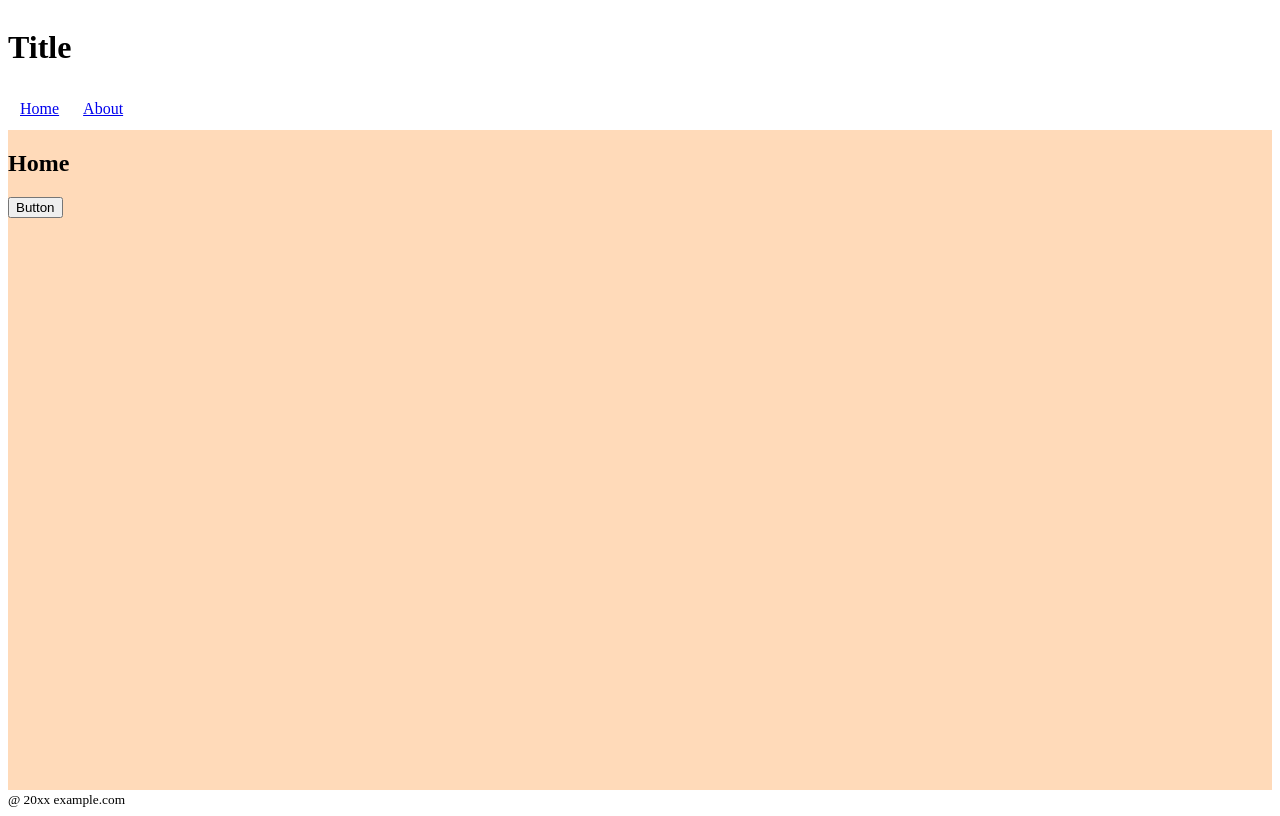
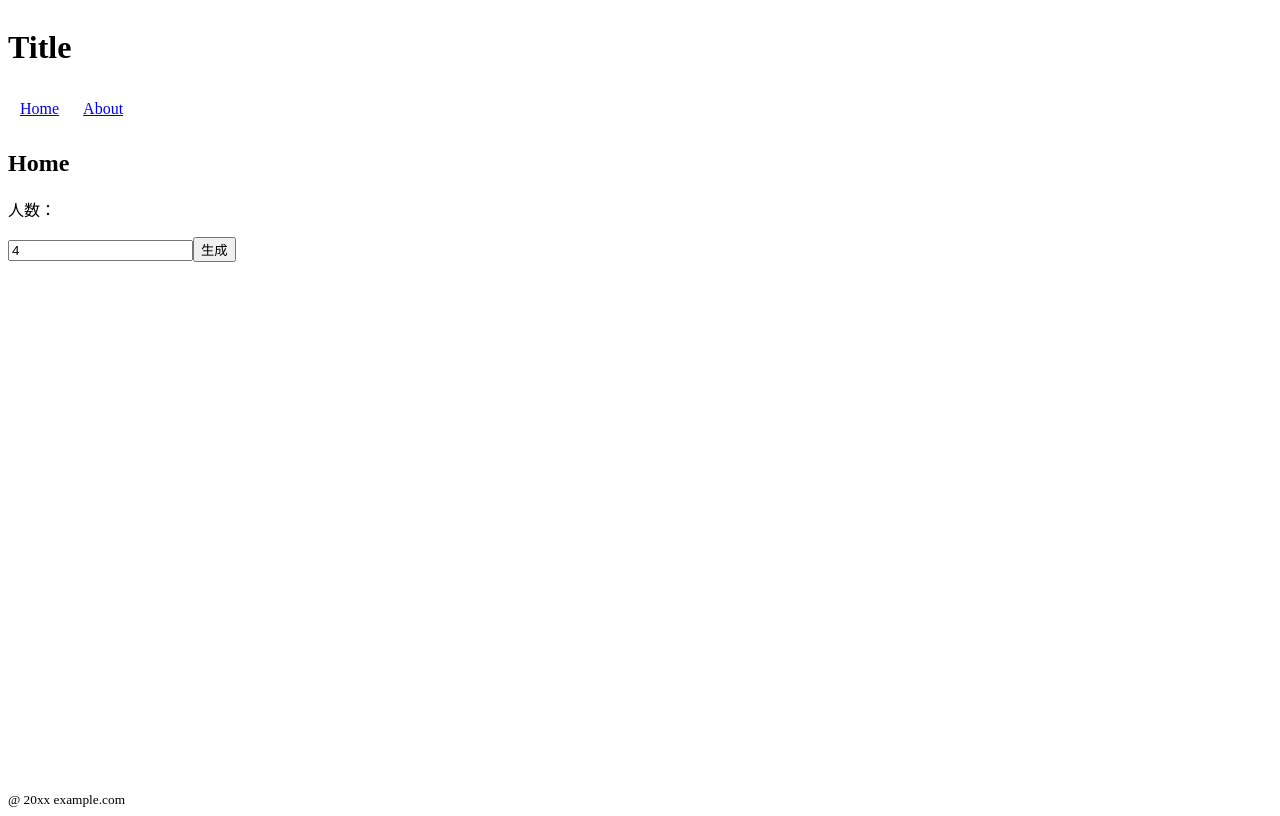
Before and after one commit to MasaoSasaki/doubles-front, a Next.js app: page / in a window 1280 px wide. Built offline with nearby package versions, Linux system fonts and the light colour scheme.

Commit message:
Add test api request

```diff
--- a/src/pages/index.tsx
+++ b/src/pages/index.tsx
@@ -1,10 +1,18 @@
 import type { NextPage } from "next";
 import Head from "next/head";
 import { Layout } from "src/components/layout";
+import { useState, useEffect } from "react";
+
+const url = "https://api.github.com/repos/zeit/next.js";
 
 const Home: NextPage = () => {
   const handleClick = () => {
-    window.alert("Hello, World!");
+    fetch(url)
+      .then((r) => {
+        r.json();
+        console.log(r, "Success");
+      })
+      .then((j) => console.log(j, "fail"));
   };
 
   return (
@@ -14,7 +22,9 @@ const Home: NextPage = () => {
         <link rel="icon" href="/favicon.ico" />
       </Head>
       <h2>Home</h2>
-      <button onClick={handleClick}>Button</button>
+      <p>人数：</p>
+      <input type="number" value={4} name="" id="" />
+      <button onClick={handleClick}>生成</button>
     </Layout>
   );
 };
--- a/src/styles/global.css
+++ b/src/styles/global.css
@@ -4,5 +4,5 @@
   grid-template-rows: auto 1fr auto;
 }
 main {
-  background-color: peachpuff;
+  background-color: rgb(255, 255, 255);
 }
```
Also changed, not shown: tsconfig.json (+18 -4 lines).
